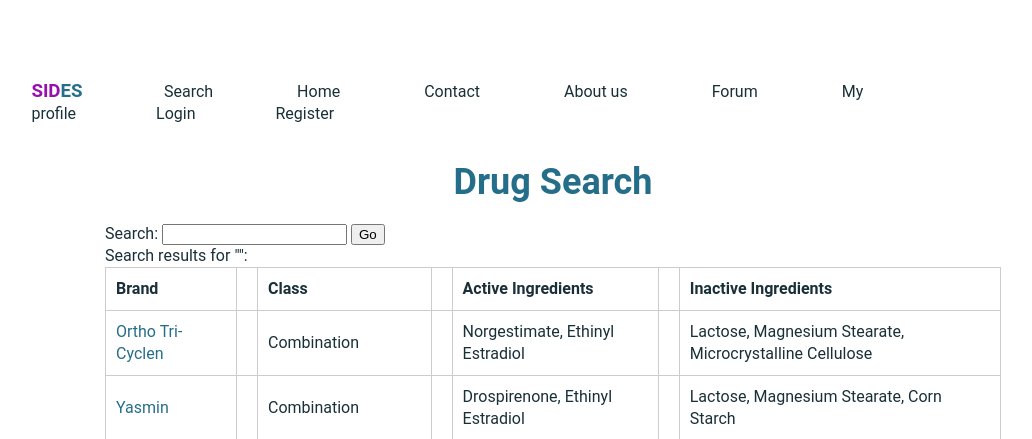
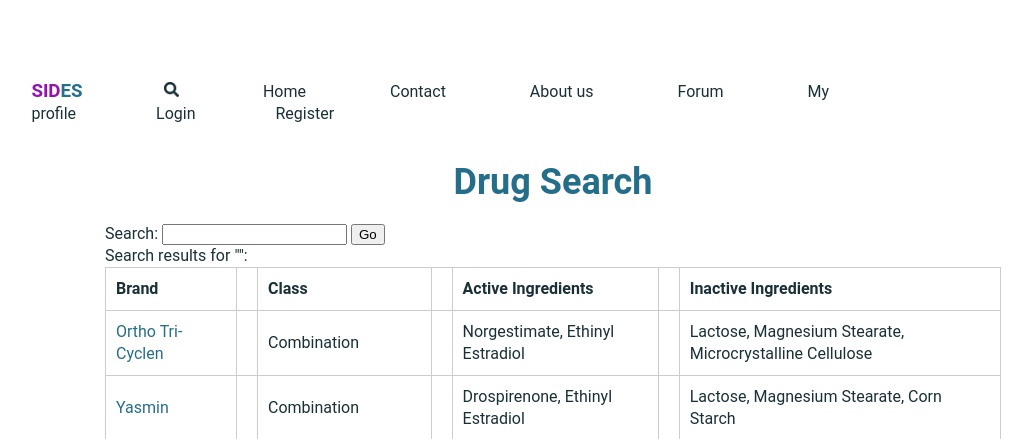
Before and after one commit to cecilia-andersson/SIDES-Web-App-LIMS, a PHP site: page /Drug_profile/nice_search_page.php in a window 1280 px wide. Shown: the top 439 px of the page, without its empty margins (87-1119 px from the left). Run offline with PHP 8.4, Linux system fonts and the light colour scheme; data comes from the database, SQL or seed files in the repository; data that the repository does not hold is empty.

Commit message:
search picture

```diff
--- a/index.php
+++ b/index.php
@@ -11,7 +11,10 @@
         <link rel="stylesheet" type="text/css" href="stylesheet/styles.css"> <!-- Link to CSS file -->
         <h3 style="color: #9510AC; display: inline;">SID</h3><h3 style="color: #246F8A; display: inline; margin-right: 2em;">ES</h3>
         <nav style="display: inline;">
-            <a href="Drug_profile/nice_search_page.php">Search</a>
+            <a href="Drug_profile/nice_search_page.php">
+                <img src="images/search.png" alt="Search Drugs" style="width: 15px;">
+            </a>
+            <!-- <a href="Drug_profile/nice_search_page.php">Search</a> -->
             <a href="index.php">Home</a>
             <a href="user_profile/contact.php">Contact</a>
             <a href="user_profile/aboutus.php">About us</a>
--- a/navigation.php
+++ b/navigation.php
@@ -1,7 +1,10 @@
 <link rel="stylesheet" type="text/css" href="../stylesheet/styles.css"> <!-- Link to CSS file -->
 <h3 style="color: #9510AC; display: inline;">SID</h3><h3 style="color: #246F8A; display: inline; margin-right: 2em;">ES</h3>
 <nav style="display: inline;">
-    <a href="../Drug_profile/nice_search_page.php">Search</a>
+    <a href="../Drug_profile/nice_search_page.php">
+        <img src="../images/search.png" alt="Search Drugs" style="width: 15px;">
+    </a>
+    <!-- <a href="../Drug_profile/nice_search_page.php">Search</a> -->
     <a href="../index.php">Home</a>
     <a href="../user_profile/contact.php">Contact</a>
     <a href="../user_profile/aboutus.php">About us</a>
```
